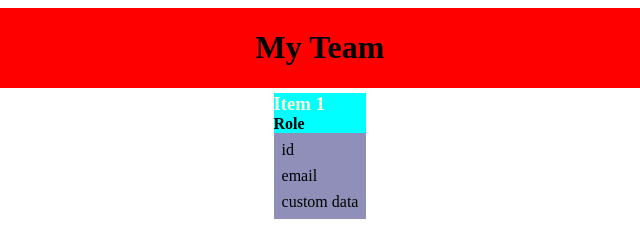
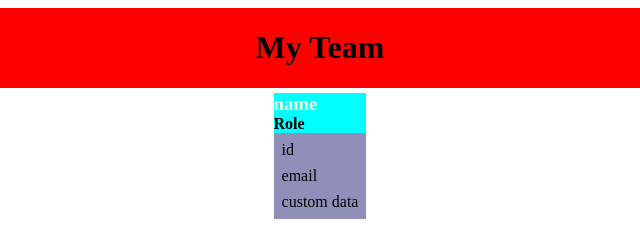
Before and after one commit to bikeller104/10DynamicDirectory, a website: page dist/index.html in a window 1280 px wide. Shown: the full height of the page, 320-960 px from the left. Drawn offline with Linux system fonts and the light colour scheme.

Commit message:
changed header title

```diff
--- a/dist/index.html
+++ b/dist/index.html
@@ -18,16 +18,14 @@
 
             <div class="employee-container">
                 <div class="employee-header">
-                    <h3 class="card-title">Item 1</h3>
+                    <h3 class="card-title">name</h3>
                     <h4 class="card-subtitle"> Role </h4>
                 </div>
                 <main class="employee-content">
                     <p>id</p>
                     <p>email</p>
                     <p>custom data</p>
-
                 </main>
-
             </div>
 
         </div>
```
